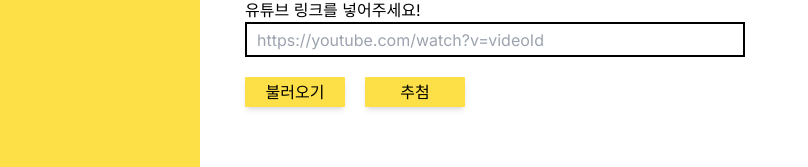
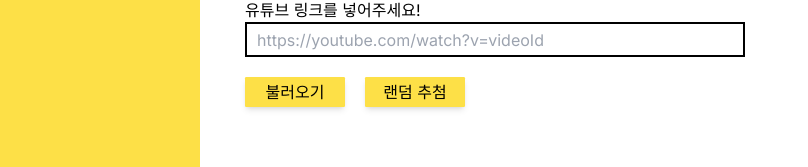
Before and after one commit to loevray/loevray-s-lab, a Next.js app: page /youtube-comment-raffle in a window 1280 px wide. Shown: the part 326-493 px from the top of the page, without its empty margins (0-808 px from the left). Built offline with nearby package versions, Linux system fonts and the light colour scheme.

Commit message:
Style: style modify

```diff
--- a/src/app/ui/common/Button.tsx
+++ b/src/app/ui/common/Button.tsx
@@ -20,7 +20,7 @@
   };
   return (
     <button
-      className={`${color[colorPalette]} w-[100px] h-[30px]  ${className} cursor-pointer  rounded-sm  shadow-md `}
+      className={`${color[colorPalette]} w-10 h-3  ${className} cursor-pointer  rounded-sm  shadow-md `}
       {...rest}
     >
       {text ? text : children}
--- a/src/app/ui/youtube-comment-raflle/Comment.tsx
+++ b/src/app/ui/youtube-comment-raflle/Comment.tsx
@@ -21,7 +21,7 @@
       />
       <div className="flex flex-col gap-0.4">
         <div className="flex items-center gap-0.4">
-          <span className="font-bold">{authorDisplayName}</span>
+          <span className="text-1.4 font-bold">{authorDisplayName}</span>
           <span className="text-1.2 text-gray-400">
             {getRelativeTime(publishedAt)}
             {isModified && " (수정 됨)"}
--- a/src/app/youtube-comment-raffle/page.tsx
+++ b/src/app/youtube-comment-raffle/page.tsx
@@ -116,7 +116,7 @@
               disabled={!!!comments.length}
               onClick={raffleComment}
               type="button"
-              text="추첨"
+              text="랜덤 추첨"
               colorPalette="rin"
               className="text-black"
             />
```
